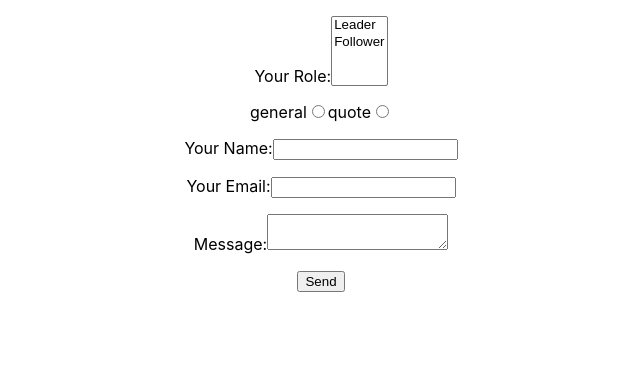
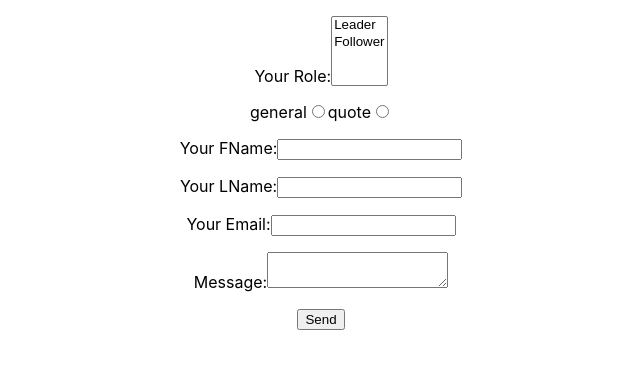
Before and after one commit to MilosJo/netlify-from, a React (Create React App) app: page / in a window 1280 px wide. Shown: the top 368 px of the page, without its empty margins (319-959 px from the left). Built offline with nearby package versions, Linux system fonts and the light colour scheme.

Commit message:
additional fields added

```diff
--- a/src/Form.js
+++ b/src/Form.js
@@ -9,7 +9,7 @@ const encode = (data) => {
 export default class Form extends React.Component {
   constructor(props) {
     super(props);
-    this.state = { name: "", email: "", message: "", type: "general" };
+    this.state = { fName: "", lName: "", email: "", message: "", type: "general" };
   }
 
   /* Here’s the juicy bit for posting the form submission */
@@ -32,13 +32,14 @@ export default class Form extends React.Component {
   handleType = e => this.setState({ type: e.target.name })
 
   render() {
-    const { name, email, message, type } = this.state;
+    const { fName, lName, email, message, type } = this.state;
     return (
       <form
         name="contact"
         method="POST"
         onSubmit={this.handleSubmit}
         data-netlify="true"
+        action="/success"
       >
         <input type="hidden" name="form-name" value="contact" />
         <p>
@@ -55,8 +56,14 @@ export default class Form extends React.Component {
         </p>
         <p>
           <label>
-            Your Name:
-            <input type="text" name="name" value={name} onChange={this.handleChange} />
+            Your FName:
+            <input type="text" name="fName" value={fName} onChange={this.handleChange} />
+          </label>
+        </p>
+        <p>
+          <label>
+            Your LName:
+            <input type="text" name="lName" value={lName} onChange={this.handleChange} />
           </label>
         </p>
         <p>
```
